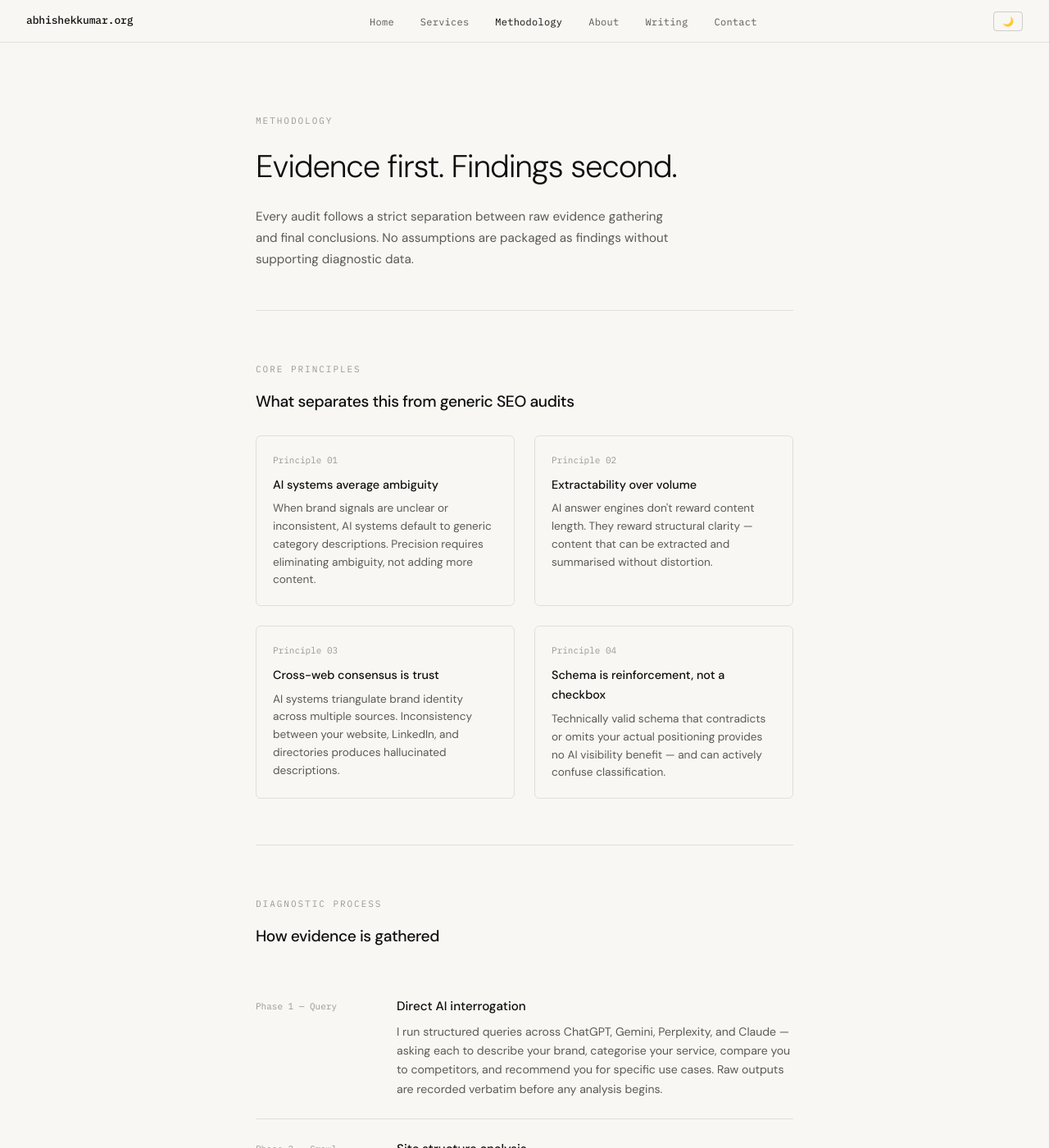
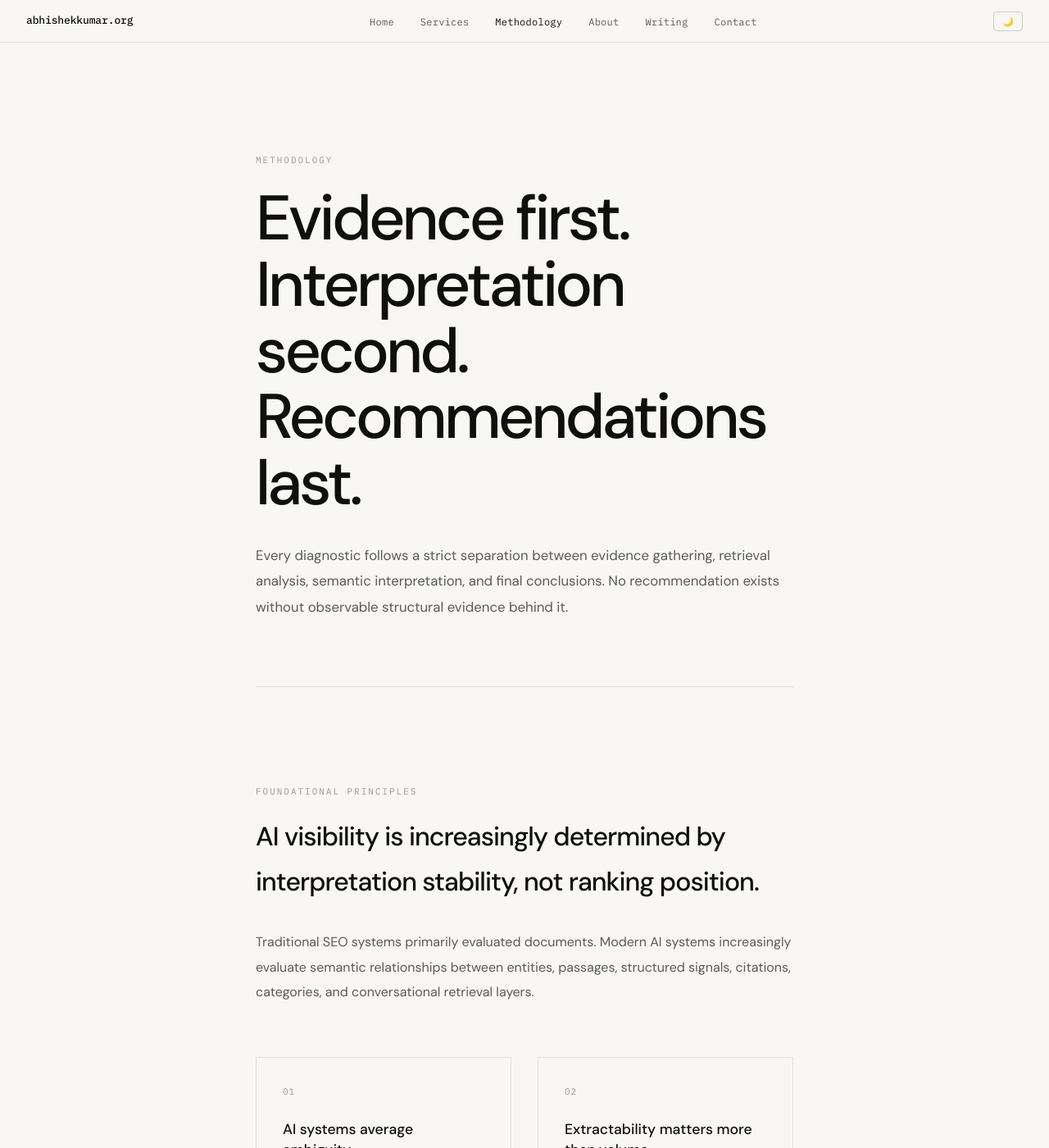
Before and after one commit to abhishu5/abhishekkumar.org, a Jekyll site: the page methodology.html, which Jekyll copies as it is, in a window 1280 px wide and 1400 px high. Shown: the whole window at 82% size. Built offline with Jekyll 4.4.1, drawn with Linux system fonts in a browser that asks for light colours; some of the changed text lies outside the part shown.

Commit message:
Revise methodology page structure and content
Updated the methodology page with new content and structure, enhancing clarity and organization of information.

```diff
--- a/methodology.html
+++ b/methodology.html
@@ -12,101 +12,219 @@
   </script>
 <meta charset="UTF-8" />
 <meta name="viewport" content="width=device-width, initial-scale=1.0" />
-  <title>Audit Methodology — Abhishek Kumar AI Search Visibility Diagnostics</title>
-  <meta name="description" content="How I analyze AI interpretation and search visibility — the evidence-first methodology behind every AI interpretation and visibility diagnostic." />
+
+<title>Methodology — AI Search Visibility Diagnostics</title>
+
+<meta name="description" content="Evidence-first methodology for analysing AI interpretation systems, retrieval behaviour, semantic consistency, answer extractability, and AI visibility infrastructure." />
+
 <meta name="robots" content="index, follow" />
+
 <link rel="canonical" href="https://abhishekkumar.org/methodology.html" />
-  <!-- OPEN GRAPH -->
+
 <meta property="og:type" content="website">
-  <meta property="og:title"
-  content="AI Search Visibility Diagnostics">
-  <meta property="og:description"
-  content="Independent diagnostics on how AI systems interpret and surface brands.">
-  <meta property="og:url"
-  content="https://abhishekkumar.org/methodology.html">
+<meta property="og:title" content="AI Search Visibility Diagnostics">
+<meta property="og:description" content="Independent diagnostics on how AI systems classify, retrieve, summarise, and recommend brands.">
+<meta property="og:url" content="https://abhishekkumar.org/methodology.html">
 
-  <!-- TWITTER/X -->
-  <meta name="twitter:card"
-  content="summary_large_image">
+<meta name="twitter:card" content="summary_large_image">
+<meta name="twitter:title" content="AI Search Visibility Diagnostics">
+<meta name="twitter:description" content="Independent diagnostics on how AI systems classify, retrieve, summarise, and recommend brands.">
 
-  <meta name="twitter:title"
-  content="AI Search Visibility Diagnostics">
+<meta name="theme-color" content="#000000">
 
-  <meta name="twitter:description"
-  content="Independent diagnostics on how AI systems interpret and surface brands.">
-
-  <!-- THEME -->
-  <meta name="theme-color" content="#000000">
-  <!-- FAVICONS -->
-  <link rel="icon"
-  type="image/svg+xml"
-  href="/favicon.svg">
-
-  <link rel="icon"
-  type="image/x-icon"
-  href="/favicon.ico">
-
-  <link rel="icon"
-  type="image/png"
-  sizes="96x96"
-  href="/favicon-96x96.png">
-
-  <link rel="apple-touch-icon"
-  href="/apple-touch-icon.png">
-
-  <link rel="icon"
-  type="image/png"
-  sizes="192x192"
-  href="/web-app-manifest-192x192.png">
-
-  <link rel="icon"
-  type="image/png"
-  sizes="512x512"
-  href="/web-app-manifest-512x512.png">
-
-  <link rel="manifest"
-  href="/site.webmanifest">
+<link rel="icon" type="image/svg+xml" href="/favicon.svg">
+<link rel="icon" type="image/x-icon" href="/favicon.ico">
+<link rel="icon" type="image/png" sizes="96x96" href="/favicon-96x96.png">
+<link rel="apple-touch-icon" href="/apple-touch-icon.png">
 
 <link rel="stylesheet" href="style.css" />
-  <link rel="stylesheet" href="style.css" />
+
 <style>
-    .page-header { padding: 5rem 0 3rem; border-bottom: 0.5px solid var(--border); }
-    .page-header h1 { font-size: clamp(1.6rem,4vw,2.4rem); font-weight: 300; letter-spacing:-0.03em; margin: 0.75rem 0 1rem; }
-    .page-header p { color: var(--text2); max-width: 520px; font-size: 0.95rem; }
-    .section { padding: 3.5rem 0; border-bottom: 0.5px solid var(--border); }
-    .section h2 { font-size: 1.2rem; font-weight: 500; letter-spacing:-0.02em; margin-bottom: 1rem; }
-    .section p { color: var(--text2); font-size: 0.95rem; margin-bottom: 1rem; }
 
-    .method-block { margin-top: 2rem; }
-    .method-item { padding: 1.5rem 0; border-bottom: 0.5px solid var(--border); display: grid; grid-template-columns: 140px 1fr; gap: 2rem; }
-    .method-item:last-child { border-bottom: none; }
-    .method-phase { font-family: var(--mono); font-size: 11px; color: var(--text3); padding-top: 3px; }
-    .method-title { font-size: 0.95rem; font-weight: 500; margin-bottom: 6px; }
-    .method-desc { font-size: 0.88rem; color: var(--text2); line-height: 1.65; }
+.page-header{
+padding:8rem 0 5rem;
+border-bottom:0.5px solid var(--border);
+}
 
-    .principle-grid { display: grid; grid-template-columns: 1fr 1fr; gap: 1.5rem; margin-top: 1.5rem; }
-    .principle-card { border: 0.5px solid var(--border); border-radius: 6px; padding: 1.25rem; }
-    .principle-label { font-family: var(--mono); font-size: 11px; color: var(--text3); margin-bottom: 0.5rem; }
-    .principle-title { font-size: 0.9rem; font-weight: 500; margin-bottom: 0.4rem; }
-    .principle-desc { font-size: 0.85rem; color: var(--text2); line-height: 1.6; }
+.page-header h1{
+font-size:clamp(2.6rem,6vw,4.8rem);
+line-height:1.05;
+font-weight:500;
+letter-spacing:-0.05em;
+max-width:900px;
+margin:1.2rem 0 2rem;
+}
 
-    .evidence-list { list-style: none; margin-top: 1rem; }
-    .evidence-list li { font-size: 0.88rem; color: var(--text2); padding: 0.6rem 0; border-bottom: 0.5px solid var(--border); display: flex; gap: 1rem; }
-    .evidence-list li:last-child { border-bottom: none; }
-    .ev-label { font-family: var(--mono); font-size: 11px; color: var(--text3); min-width: 80px; padding-top: 2px; }
+.page-header p{
+max-width:760px;
+font-size:1.05rem;
+line-height:1.9;
+color:var(--text2);
+}
 
-    .btn-primary { font-family:var(--mono); font-size:12px; padding:10px 20px; background:var(--text); color:var(--bg); border:none; border-radius:4px; cursor:pointer; transition:opacity 0.15s; text-decoration:none; display:inline-block; }
-    .btn-primary:hover { opacity:0.8; }
+.section{
+padding:7rem 0;
+border-bottom:0.5px solid var(--border);
+}
 
-    @media (max-width: 640px) {
-      .method-item { grid-template-columns: 1fr; gap: 0.5rem; }
-      .principle-grid { grid-template-columns: 1fr; }
+.section h2{
+font-size:2rem;
+font-weight:500;
+letter-spacing:-0.03em;
+margin:1rem 0 2rem;
+max-width:850px;
 }
+
+.section-intro{
+max-width:760px;
+font-size:1rem;
+line-height:1.9;
+color:var(--text2);
+margin-bottom:4rem;
+}
+
+.principle-grid{
+display:grid;
+grid-template-columns:1fr 1fr;
+gap:2rem;
+margin-top:3rem;
+}
+
+.principle-card{
+border:0.5px solid var(--border);
+padding:2rem;
+min-height:250px;
+}
+
+.principle-number{
+font-family:var(--mono);
+font-size:11px;
+letter-spacing:0.08em;
+color:var(--text3);
+margin-bottom:1.5rem;
+}
+
+.principle-title{
+font-size:1.1rem;
+font-weight:500;
+margin-bottom:1rem;
+line-height:1.4;
+}
+
+.principle-text{
+font-size:0.92rem;
+line-height:1.8;
+color:var(--text2);
+}
+
+.process{
+margin-top:3rem;
+}
+
+.process-step{
+display:grid;
+grid-template-columns:90px 1fr;
+gap:2rem;
+padding:2.5rem 0;
+border-bottom:0.5px solid var(--border);
+}
+
+.process-step:last-child{
+border-bottom:none;
+}
+
+.process-num{
+font-family:var(--mono);
+font-size:11px;
+color:var(--text3);
+padding-top:4px;
+}
+
+.process-content h3{
+font-size:1.05rem;
+margin-bottom:0.8rem;
+}
+
+.process-content p{
+font-size:0.95rem;
+line-height:1.9;
+color:var(--text2);
+max-width:760px;
+}
+
+.evidence-grid{
+display:grid;
+grid-template-columns:1fr 1fr;
+gap:2rem;
+margin-top:3rem;
+}
+
+.evidence-item{
+padding-bottom:2rem;
+border-bottom:0.5px solid var(--border);
+}
+
+.evidence-item h3{
+font-size:1rem;
+margin-bottom:0.8rem;
+}
+
+.evidence-item p{
+font-size:0.9rem;
+line-height:1.8;
+color:var(--text2);
+}
+
+.closing-note{
+max-width:820px;
+font-size:1rem;
+line-height:1.9;
+color:var(--text2);
+margin-top:2rem;
+}
+
+.cta-row{
+margin-top:3rem;
+display:flex;
+gap:1rem;
+flex-wrap:wrap;
+}
+
+@media (max-width:900px){
+
+.principle-grid,
+.evidence-grid{
+grid-template-columns:1fr;
+}
+
+.page-header{
+padding:6rem 0 4rem;
+}
+
+.page-header h1{
+font-size:clamp(2.2rem,8vw,3.8rem);
+}
+
+.section{
+padding:5rem 0;
+}
+
+.process-step{
+grid-template-columns:1fr;
+gap:1rem;
+}
+
+}
+
 </style>
+
 </head>
+
 <body>
+
 <nav>
 <a href="index.html" class="nav-logo">abhishekkumar.org</a>
+
 <ul class="nav-links">
 <li><a href="index.html">Home</a></li>
 <li><a href="services.html">Services</a></li>
@@ -115,139 +233,397 @@
 <li><a href="/blog/">Writing</a></li>
 <li><a href="contact.html">Contact</a></li>
 </ul>
+
 <div class="nav-right">
 <button class="theme-btn" onclick="toggleTheme()">🌙</button>
-      <button class="hamburger" onclick="toggleMenu()"><span></span><span></span></button>
+
+<button class="hamburger" onclick="toggleMenu()">
+<span></span>
+<span></span>
+</button>
 </div>
 </nav>
+
 <div class="mobile-nav" id="mobileNav">
-    <a href="index.html">Home</a><a href="services.html">Services</a>
-    <a href="methodology.html">Methodology</a><a href="about.html">About</a>
-    <a href="/blog/">Writing</a><a href="contact.html">Contact</a>
+<a href="index.html">Home</a>
+<a href="services.html">Services</a>
+<a href="methodology.html">Methodology</a>
+<a href="about.html">About</a>
+<a href="/blog/">Writing</a>
+<a href="contact.html">Contact</a>
 </div>
 
 <div class="page">
 <div class="container">
 
 <header class="page-header">
-        <span class="mono-label">Methodology</span>
-        <h1>Evidence first. Findings second.</h1>
-        <p>Every audit follows a strict separation between raw evidence gathering and final conclusions. No assumptions are packaged as findings without supporting diagnostic data.</p>
+
+<div class="mono-label">
+METHODOLOGY
+</div>
+
+<h1>
+Evidence first.
+Interpretation second.
+Recommendations last.
+</h1>
+
+<p>
+Every diagnostic follows a strict separation between evidence gathering, retrieval analysis, semantic interpretation, and final conclusions. No recommendation exists without observable structural evidence behind it.
+</p>
+
 </header>
 
 <section class="section">
-        <span class="mono-label">Core principles</span>
-        <h2 style="margin-top:0.75rem;">What separates this from generic SEO audits</h2>
+
+<div class="mono-label">
+FOUNDATIONAL PRINCIPLES
+</div>
+
+<h2>
+AI visibility is increasingly determined by interpretation stability, not ranking position.
+</h2>
+
+<p class="section-intro">
+Traditional SEO systems primarily evaluated documents. Modern AI systems increasingly evaluate semantic relationships between entities, passages, structured signals, citations, categories, and conversational retrieval layers.
+</p>
+
 <div class="principle-grid">
+
 <div class="principle-card">
-            <div class="principle-label">Principle 01</div>
-            <div class="principle-title">AI systems average ambiguity</div>
-            <div class="principle-desc">When brand signals are unclear or inconsistent, AI systems default to generic category descriptions. Precision requires eliminating ambiguity, not adding more content.</div>
+<div class="principle-number">01</div>
+
+<div class="principle-title">
+AI systems average ambiguity
 </div>
-          <div class="principle-card">
-            <div class="principle-label">Principle 02</div>
-            <div class="principle-title">Extractability over volume</div>
-            <div class="principle-desc">AI answer engines don't reward content length. They reward structural clarity — content that can be extracted and summarised without distortion.</div>
-          </div>
-          <div class="principle-card">
-            <div class="principle-label">Principle 03</div>
-            <div class="principle-title">Cross-web consensus is trust</div>
-            <div class="principle-desc">AI systems triangulate brand identity across multiple sources. Inconsistency between your website, LinkedIn, and directories produces hallucinated descriptions.</div>
-          </div>
-          <div class="principle-card">
-            <div class="principle-label">Principle 04</div>
-            <div class="principle-title">Schema is reinforcement, not a checkbox</div>
-            <div class="principle-desc">Technically valid schema that contradicts or omits your actual positioning provides no AI visibility benefit — and can actively confuse classification.</div>
+
+<div class="principle-text">
+When websites produce inconsistent entity signals across pages, directories, schema, and external references, AI systems compress those contradictions into broader generic categories.
 </div>
 </div>
+
+<div class="principle-card">
+<div class="principle-number">02</div>
+
+<div class="principle-title">
+Extractability matters more than volume
+</div>
+
+<div class="principle-text">
+Retrieval systems reward content that can be accurately extracted, chunked, summarised, and cited without semantic distortion.
+</div>
+</div>
+
+<div class="principle-card">
+<div class="principle-number">03</div>
+
+<div class="principle-title">
+Cross-web consistency becomes trust
+</div>
+
+<div class="principle-text">
+AI systems increasingly triangulate brand identity across LinkedIn, directories, schema, reviews, press mentions, citations, and semantic associations.
+</div>
+</div>
+
+<div class="principle-card">
+<div class="principle-number">04</div>
+
+<div class="principle-title">
+Retrieval systems behave differently from ranking systems
+</div>
+
+<div class="principle-text">
+AI retrieval environments prioritise semantic relevance, passage clarity, conversational usefulness, and contextual coherence over traditional page-ranking mechanics.
+</div>
+</div>
+
+</div>
+
 </section>
 
 <section class="section">
-        <span class="mono-label">Diagnostic process</span>
-        <h2 style="margin-top:0.75rem;">How evidence is gathered</h2>
-        <div class="method-block">
-          <div class="method-item">
-            <span class="method-phase">Phase 1 — Query</span>
-            <div>
-              <div class="method-title">Direct AI interrogation</div>
-              <div class="method-desc">I run structured queries across ChatGPT, Gemini, Perplexity, and Claude — asking each to describe your brand, categorise your service, compare you to competitors, and recommend you for specific use cases. Raw outputs are recorded verbatim before any analysis begins.</div>
+
+<div class="mono-label">
+DIAGNOSTIC PROCESS
+</div>
+
+<h2>
+How retrieval and interpretation analysis is performed
+</h2>
+
+<div class="process">
+
+<div class="process-step">
+
+<div class="process-num">
+STEP 01
+</div>
+
+<div class="process-content">
+
+<h3>
+Multi-model interrogation
+</h3>
+
+<p>
+Structured queries are executed across ChatGPT, Gemini, Claude, Perplexity, Copilot, and AI Overviews to evaluate how systems classify, summarise, compare, and recommend the company.
+</p>
+
 </div>
 </div>
-          <div class="method-item">
-            <span class="method-phase">Phase 2 — Crawl</span>
-            <div>
-              <div class="method-title">Site structure analysis</div>
-              <div class="method-desc">I analyse your site's entity signals — homepage definition, about page definition, product page definition — checking for internal consistency and extractability. Each page is assessed independently before cross-page patterns are identified.</div>
+
+<div class="process-step">
+
+<div class="process-num">
+STEP 02
+</div>
+
+<div class="process-content">
+
+<h3>
+Entity stability mapping
+</h3>
+
+<p>
+Homepage positioning, product positioning, about-page identity, metadata, headings, semantic structures, and schema layers are analysed for consistency and interpretation clarity.
+</p>
+
 </div>
 </div>
-          <div class="method-item">
-            <span class="method-phase">Phase 3 — Schema</span>
-            <div>
-              <div class="method-title">Structured data review</div>
-              <div class="method-desc">All structured data is extracted and compared against how AI systems are actually describing your brand. Mismatches between schema intent and AI output are flagged as structural conflicts, not technical errors.</div>
+
+<div class="process-step">
+
+<div class="process-num">
+STEP 03
+</div>
+
+<div class="process-content">
+
+<h3>
+Retrieval structure analysis
+</h3>
+
+<p>
+Content structures are evaluated for passage-level retrieval behaviour, semantic chunking quality, conversational extraction readiness, and citation suitability.
+</p>
+
 </div>
 </div>
-          <div class="method-item">
-            <span class="method-phase">Phase 4 — Cross-web</span>
-            <div>
-              <div class="method-title">Off-site signal mapping</div>
-              <div class="method-desc">LinkedIn, Crunchbase, G2, Capterra, press mentions, and industry directories are reviewed for signal consistency. Each source is checked against the brand's stated positioning and the AI outputs from Phase 1.</div>
+
+<div class="process-step">
+
+<div class="process-num">
+STEP 04
+</div>
+
+<div class="process-content">
+
+<h3>
+Cross-web consensus evaluation
+</h3>
+
+<p>
+External references including LinkedIn, Crunchbase, directories, structured citations, press mentions, and category databases are analysed for semantic reinforcement or contradiction.
+</p>
+
 </div>
 </div>
-          <div class="method-item">
-            <span class="method-phase">Phase 5 — Synthesis</span>
-            <div>
-              <div class="method-title">Finding and roadmap construction</div>
-              <div class="method-desc">Only after all evidence is gathered are findings written. Each finding is tied directly to specific evidence. Each roadmap item is tied directly to a specific finding. No generic recommendations are included.</div>
+
+<div class="process-step">
+
+<div class="process-num">
+STEP 05
+</div>
+
+<div class="process-content">
+
+<h3>
+Interpretation synthesis
+</h3>
+
+<p>
+Findings are constructed only after evidence patterns become observable across multiple systems. Recommendations are tied directly to measurable structural failures.
+</p>
+
 </div>
 </div>
+
 </div>
+
 </section>
 
 <section class="section">
-        <span class="mono-label">Evidence types</span>
-        <h2 style="margin-top:0.75rem;">What constitutes diagnostic evidence</h2>
-        <ul class="evidence-list">
-          <li><span class="ev-label">LLM outputs</span><span>Verbatim AI responses to structured brand queries — recorded with model version and date</span></li>
-          <li><span class="ev-label">Page text</span><span>Extracted homepage, about, and product page copy — analysed for entity consistency</span></li>
-          <li><span class="ev-label">Schema data</span><span>Raw structured data extracted from source — compared against AI interpretation</span></li>
-          <li><span class="ev-label">Off-site signals</span><span>LinkedIn summary, directory descriptions, press mentions — checked for alignment</span></li>
-          <li><span class="ev-label">Competitor data</span><span>AI outputs for 3 competitors in your category — used for gap identification (Deep Dive only)</span></li>
-        </ul>
+
+<div class="mono-label">
+EVIDENCE TYPES
+</div>
+
+<h2>
+What constitutes valid diagnostic evidence
+</h2>
+
+<div class="evidence-grid">
+
+<div class="evidence-item">
+<h3>
+LLM response analysis
+</h3>
+
+<p>
+Verbatim AI-generated outputs recorded across multiple systems, prompts, retrieval scenarios, recommendation flows, and comparison environments.
+</p>
+</div>
+
+<div class="evidence-item">
+<h3>
+Passage extraction analysis
+</h3>
+
+<p>
+Evaluation of whether homepage and product content can be accurately summarised by AI systems without hallucination or category drift.
+</p>
+</div>
+
+<div class="evidence-item">
+<h3>
+Semantic consistency mapping
+</h3>
+
+<p>
+Analysis of whether all structural surfaces reinforce the same entity definition, category positioning, and retrieval interpretation.
+</p>
+</div>
+
+<div class="evidence-item">
+<h3>
+Structured-data reinforcement
+</h3>
+
+<p>
+Review of schema alignment against actual semantic positioning and AI interpretation behaviour rather than technical validation alone.
+</p>
+</div>
+
+<div class="evidence-item">
+<h3>
+Cross-system divergence
+</h3>
+
+<p>
+Measurement of how differently AI systems classify and describe the company across retrieval environments and conversational contexts.
+</p>
+</div>
+
+<div class="evidence-item">
+<h3>
+Competitive retrieval comparison
+</h3>
+
+<p>
+Analysis of which competitors appear more consistently in AI-generated recommendations and what structural advantages enable that visibility.
+</p>
+</div>
+
+</div>
+
 </section>
 
 <section class="section" style="border-bottom:none;">
-        <span class="mono-label">Deliverable</span>
-        <h2 style="margin-top:0.75rem;">What you receive</h2>
-        <p>A structured PDF report. Formatted for your marketing team or agency to act on directly. No jargon-only findings. Each section includes: the evidence, the finding, the impact, and the specific fix required.</p>
-        <div style="margin-top:2rem;">
-          <a href="contact.html" class="btn-primary">Request a diagnostic</a>
+
+<div class="mono-label">
+FRAMEWORK POSITIONING
 </div>
+
+<h2>
+This is not traditional SEO auditing.
+</h2>
+
+<p class="closing-note">
+Most SEO audits still focus on rankings, keywords, backlinks, crawlability, and publishing activity. Those systems primarily evaluated pages.
+</p>
+
+<p class="closing-note">
+Modern AI retrieval systems increasingly evaluate whether information can be interpreted, compressed, retrieved, reinforced, and synthesised consistently across distributed semantic environments.
+</p>
+
+<p class="closing-note">
+The methodology exists to diagnose where those interpretation systems break.
+</p>
+
+<div class="cta-row">
+
+<a href="contact.html" class="btn-primary">
+Request diagnostic
+</a>
+
+<a href="/blog/" class="btn-secondary">
+Read research
+</a>
+
+</div>
+
 </section>
 
 </div>
 </div>
 
 <footer>
+
 <div class="footer-inner">
-      <p>© 2026 Abhishek Kumar</p>
+
+<p>
+© 2026 Abhishek Kumar
+</p>
+
 <div style="display:flex;gap:2rem;">
-        <a href="mailto:hello@abhishekkumar.org">hello@abhishekkumar.org</a>
-        <a href="https://www.linkedin.com/in/abhishek-kumar314" target="_blank">LinkedIn</a>
+
+<a href="mailto:hello@abhishekkumar.org">
+hello@abhishekkumar.org
+</a>
+
+<a href="https://www.linkedin.com/in/abhishek-kumar314" target="_blank">
+LinkedIn
+</a>
+
 </div>
+
 </div>
+
 </footer>
 
 <script>
+
 function toggleTheme() {
-      const c = document.documentElement.getAttribute('data-theme');
-      document.documentElement.setAttribute('data-theme', c === 'dark' ? 'light' : 'dark');
-      localStorage.setItem('theme', document.documentElement.getAttribute('data-theme'));
+
+const c =
+document.documentElement.getAttribute('data-theme');
+
+document.documentElement.setAttribute(
+'data-theme',
+c === 'dark' ? 'light' : 'dark'
+);
+
+localStorage.setItem(
+'theme',
+document.documentElement.getAttribute('data-theme')
+);
+
 }
-    function toggleMenu() { document.getElementById('mobileNav').classList.toggle('open'); }
+
+function toggleMenu() {
+document.getElementById('mobileNav').classList.toggle('open');
+}
+
 const saved = localStorage.getItem('theme');
-    if (saved) document.documentElement.setAttribute('data-theme', saved);
-    else if (window.matchMedia('(prefers-color-scheme: dark)').matches) document.documentElement.setAttribute('data-theme', 'dark');
+
+if(saved)
+document.documentElement.setAttribute('data-theme', saved);
+
+else if(window.matchMedia('(prefers-color-scheme: dark)').matches)
+document.documentElement.setAttribute('data-theme', 'dark');
+
 </script>
+
 </body>
 </html>
```
Lines whose indentation alone changed are shown as unchanged.
